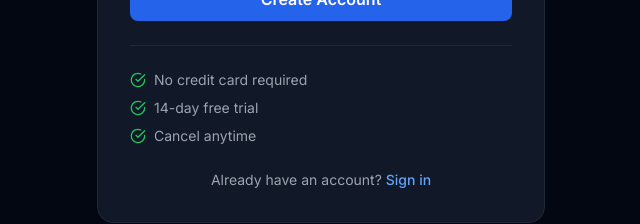
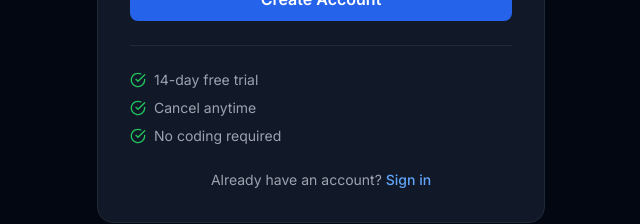
Before and after one commit to jeaninek74/workforceautomated, a React (Vite) app in the folder frontend/: page /register in a window 1280 px wide. Shown: the part 612-836 px from the top of the page, without its empty margins (319-959 px from the left). Built offline with nearby package versions, Linux system fonts and the light colour scheme; no server answers.

Commit message:
fix: remove all No Credit Card references, update Loom v4 video IDs in Demo, fix sw.js registration

```diff
--- a/frontend/src/pages/LiveDemo.tsx
+++ b/frontend/src/pages/LiveDemo.tsx
@@ -356,7 +356,7 @@ export default function LiveDemo() {
                     to="/register"
                     style={{ background: TEAL, color: "#fff", padding: "10px 24px", borderRadius: 8, fontWeight: 700, textDecoration: "none", fontSize: 14 }}
                   >
-                    Start Free Trial — No Credit Card
+                    Start Free Trial
                   </Link>
                 </div>
               ) : (
--- a/frontend/src/pages/PlatformPage.tsx
+++ b/frontend/src/pages/PlatformPage.tsx
@@ -94,7 +94,7 @@ const FEATURES = [
     title: "Billing & Subscription",
     category: "Account",
     desc: "Stripe-powered plan management. Upgrade, downgrade, or cancel at any time. Full billing history available in your account dashboard.",
-    detail: "All billing is handled through Stripe. No credit card required for the free trial. Upgrade to Starter ($49/mo), Professional ($149/mo), or Enterprise ($499/mo) at any time from the Billing page.",
+    detail: "All billing is handled through Stripe. Upgrade to Starter ($49/mo), Professional ($149/mo), or Enterprise ($499/mo) at any time from the Billing page.",
     link: "/billing",
     linkLabel: "Open Billing →",
   },
@@ -196,7 +196,7 @@ export default function PlatformPage() {
       {/* CTA */}
       <section style={{ background: TEAL, padding: "72px 48px", textAlign: "center" }}>
         <h2 style={{ fontSize: 32, fontWeight: 800, color: "#fff", margin: "0 0 12px" }}>All 10 modules. Every plan.</h2>
-        <p style={{ fontSize: 16, color: "#ccfbf1", margin: "0 0 28px" }}>Start a free trial — no credit card required. Access the full platform from day one.</p>
+        <p style={{ fontSize: 16, color: "#ccfbf1", margin: "0 0 28px" }}>Access the full platform from day one. Your first AI agent is live in under 5 minutes.</p>
         <Link to="/register" style={{ background: "#fff", color: TEAL, fontWeight: 700, fontSize: 15, padding: "12px 26px", borderRadius: 8, textDecoration: "none", display: "inline-block" }}>Start free trial</Link>
       </section>
 
--- a/frontend/src/pages/Register.tsx
+++ b/frontend/src/pages/Register.tsx
@@ -109,7 +109,7 @@ export default function Register() {
 
           <div className="mt-6 pt-6 border-t border-gray-800">
             <div className="space-y-2">
-              {["No credit card required", "14-day free trial", "Cancel anytime"].map((item) => (
+              {["14-day free trial", "Cancel anytime", "No coding required"].map((item) => (
                 <div key={item} className="flex items-center gap-2 text-sm text-gray-400">
                   <CheckCircle className="w-4 h-4 text-green-500 flex-shrink-0" />
                   {item}
--- a/frontend/src/pages/VideoDemo.tsx
+++ b/frontend/src/pages/VideoDemo.tsx
@@ -99,7 +99,7 @@ export default function VideoDemo() {
             <div style={{ background: "#0d9488", borderRadius: 14, padding: 24, textAlign: "center" }}>
               <h3 style={{ fontSize: 17, fontWeight: 800, color: "#fff", margin: "0 0 8px" }}>Ready to get started?</h3>
               <p style={{ fontSize: 13, color: "#ccfbf1", margin: "0 0 16px" }}>
-                Start your free trial — no credit card required. Your first agent is live in under 5 minutes.
+                Your first AI agent can be live in under 5 minutes. No coding required.
               </p>
               <Link to="/register" style={{ display: "block", background: "#fff", color: "#0d9488", fontWeight: 700, fontSize: 14, padding: "12px 0", borderRadius: 8, textDecoration: "none", textAlign: "center" }}>
                 Start Free Trial
--- a/frontend/src/pages/WhatIsAnAgent.tsx
+++ b/frontend/src/pages/WhatIsAnAgent.tsx
@@ -251,7 +251,7 @@ export default function WhatIsAnAgent() {
       {/* CTA */}
       <section style={{ background: TEAL, padding: "72px 48px", textAlign: "center" }}>
         <h2 style={{ fontSize: 32, fontWeight: 800, color: "#fff", margin: "0 0 12px" }}>Ready to build your first agent?</h2>
-        <p style={{ fontSize: 16, color: "#ccfbf1", margin: "0 0 28px" }}>It takes less than 5 minutes. No coding required. No credit card needed to start.</p>
+        <p style={{ fontSize: 16, color: "#ccfbf1", margin: "0 0 28px" }}>It takes less than 5 minutes. No coding required.</p>
         <div style={{ display: "flex", gap: 12, justifyContent: "center", flexWrap: "wrap" }}>
           <Link to="/register" style={{ background: "#fff", color: TEAL, fontWeight: 700, fontSize: 15, padding: "12px 26px", borderRadius: 8, textDecoration: "none" }}>Start free trial</Link>
           <Link to="/demo" style={{ background: "transparent", color: "#fff", fontWeight: 600, fontSize: 15, padding: "12px 26px", borderRadius: 8, textDecoration: "none", border: "2px solid rgba(255,255,255,0.5)" }}>See a live demo first</Link>
--- a/frontend/src/pages/WhyItWorks.tsx
+++ b/frontend/src/pages/WhyItWorks.tsx
@@ -155,7 +155,7 @@ export default function WhyItWorks() {
       {/* CTA */}
       <section style={{ background: TEAL, padding: "72px 48px", textAlign: "center" }}>
         <h2 style={{ fontSize: 32, fontWeight: 800, color: "#fff", margin: "0 0 12px" }}>Ready to see it in action?</h2>
-        <p style={{ fontSize: 16, color: "#ccfbf1", margin: "0 0 28px" }}>Start a free trial — no credit card required. Your first agent is running in under 5 minutes.</p>
+        <p style={{ fontSize: 16, color: "#ccfbf1", margin: "0 0 28px" }}>Your first AI agent can be running in under 5 minutes. No coding required.</p>
         <div style={{ display: "flex", gap: 12, justifyContent: "center" }}>
           <Link to="/register" style={{ background: "#fff", color: TEAL, fontWeight: 700, fontSize: 15, padding: "12px 26px", borderRadius: 8, textDecoration: "none" }}>Start free trial</Link>
           <Link to="/demo" style={{ background: "transparent", color: "#fff", fontWeight: 600, fontSize: 15, padding: "12px 26px", borderRadius: 8, textDecoration: "none", border: "1px solid rgba(255,255,255,0.4)" }}>Try live demo</Link>
```
